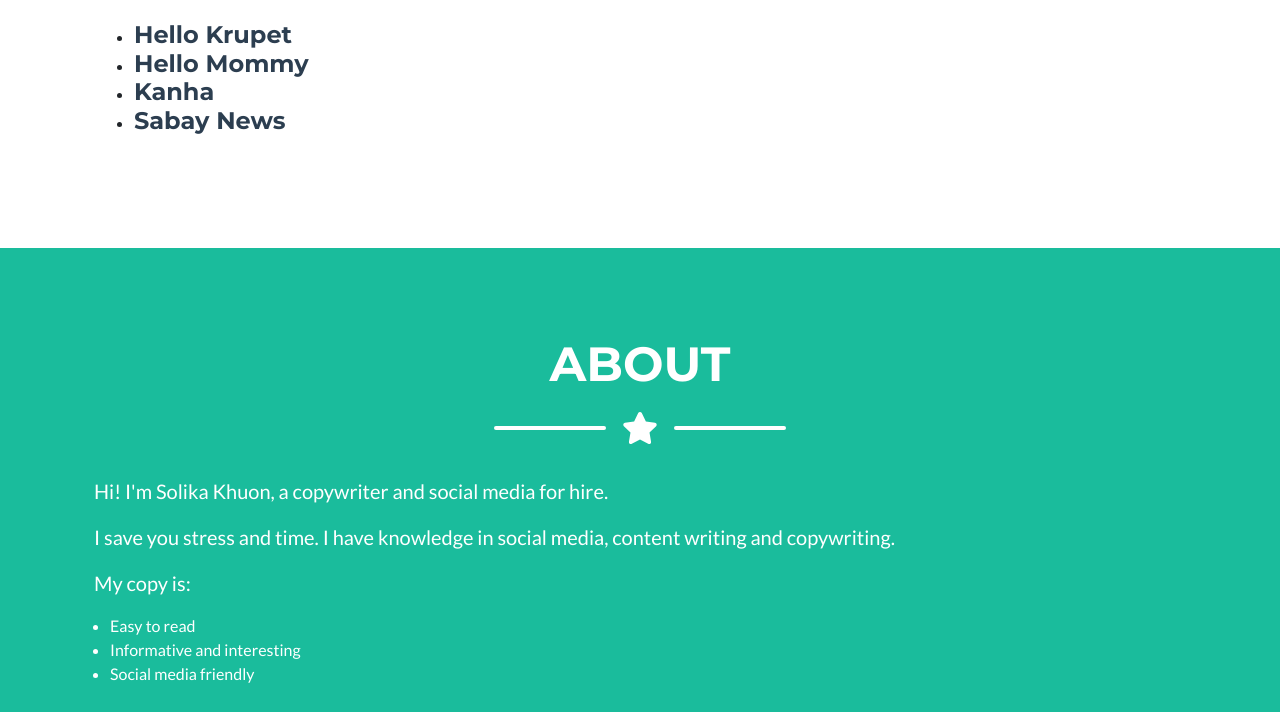
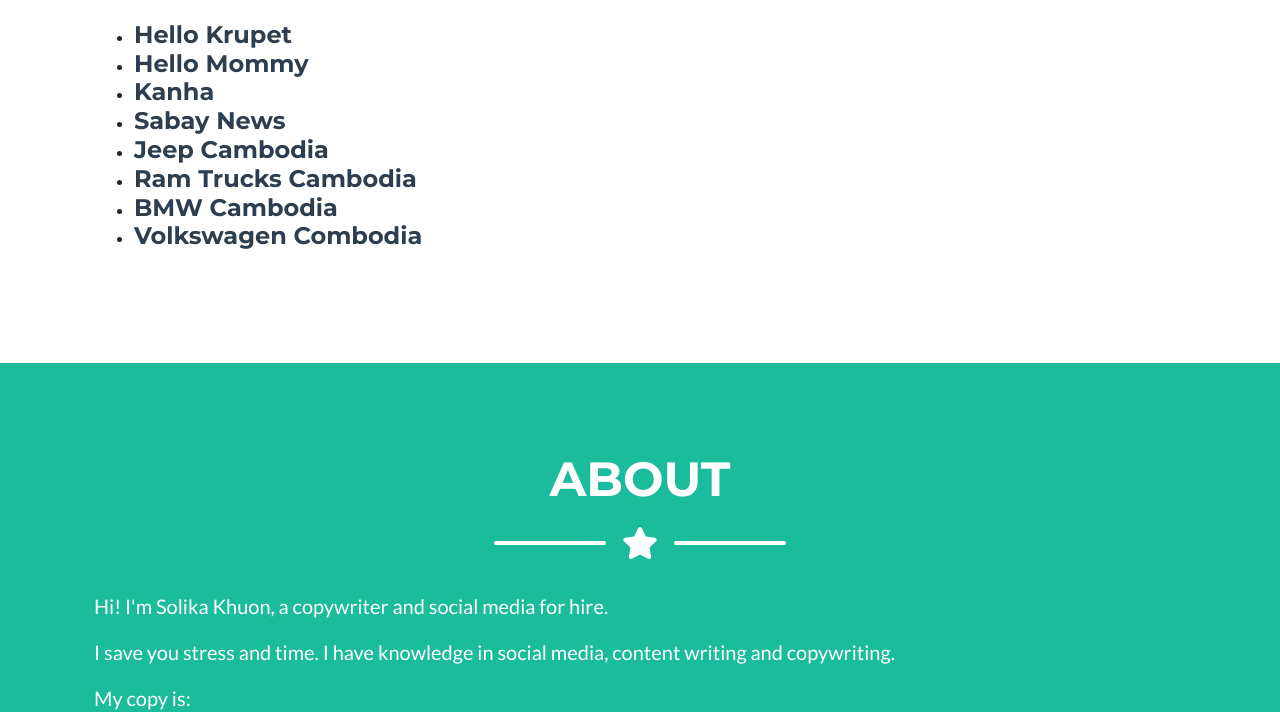
Before and after one commit to solikakhuon/solikakhuon.github.io, a plain HTML site: page index.html in a window 1280 px wide. Shown: the part 2922-3634 px from the top of the page. Drawn offline with nearby package versions, Linux system fonts and the light colour scheme.

Commit message:
Update index.html

```diff
--- a/index.html
+++ b/index.html
@@ -201,6 +201,10 @@
                     <li><a class="text-left text-secondary mb-0" href="https://www.facebook.com/HelloMommyByHelloKrupet/" target="_blank"><h4 class="text-left text-secondary mb-0">Hello Mommy</h1></a></li>
                     <li><a class="text-left text-secondary mb-0" href="https://www.facebook.com/sabaykanha/" target="_blank"><h4 class="text-left text-secondary mb-0">Kanha</h1></a></li>
                     <li><a class="text-left text-secondary mb-0" href="https://www.facebook.com/SabayNewsOfficial/" target="_blank"><h4 class="text-left text-secondary mb-0">Sabay News</h1></a></li>
+                    <li><a class="text-left text-secondary mb-0" href="https://www.facebook.com/JeepCambodiaOfficial" target="_blank"><h4 class="text-left text-secondary mb-0">Jeep Cambodia</h1></a></li>
+                    <li><a class="text-left text-secondary mb-0" href="https://www.facebook.com/RamTrucksKH" target="_blank"><h4 class="text-left text-secondary mb-0">Ram Trucks Cambodia</h1></a></li>
+                    <li><a class="text-left text-secondary mb-0" href="https://www.facebook.com/PrestigeAutoCambodia" target="_blank"><h4 class="text-left text-secondary mb-0">BMW Cambodia</h1></a></li>
+                    <li><a class="text-left text-secondary mb-0" href="https://www.facebook.com/VWCambodiaOfficial" target="_blank"><h4 class="text-left text-secondary mb-0">Volkswagen Combodia</h1></a></li>
                 </ul>
             </div>
         </section>
```
